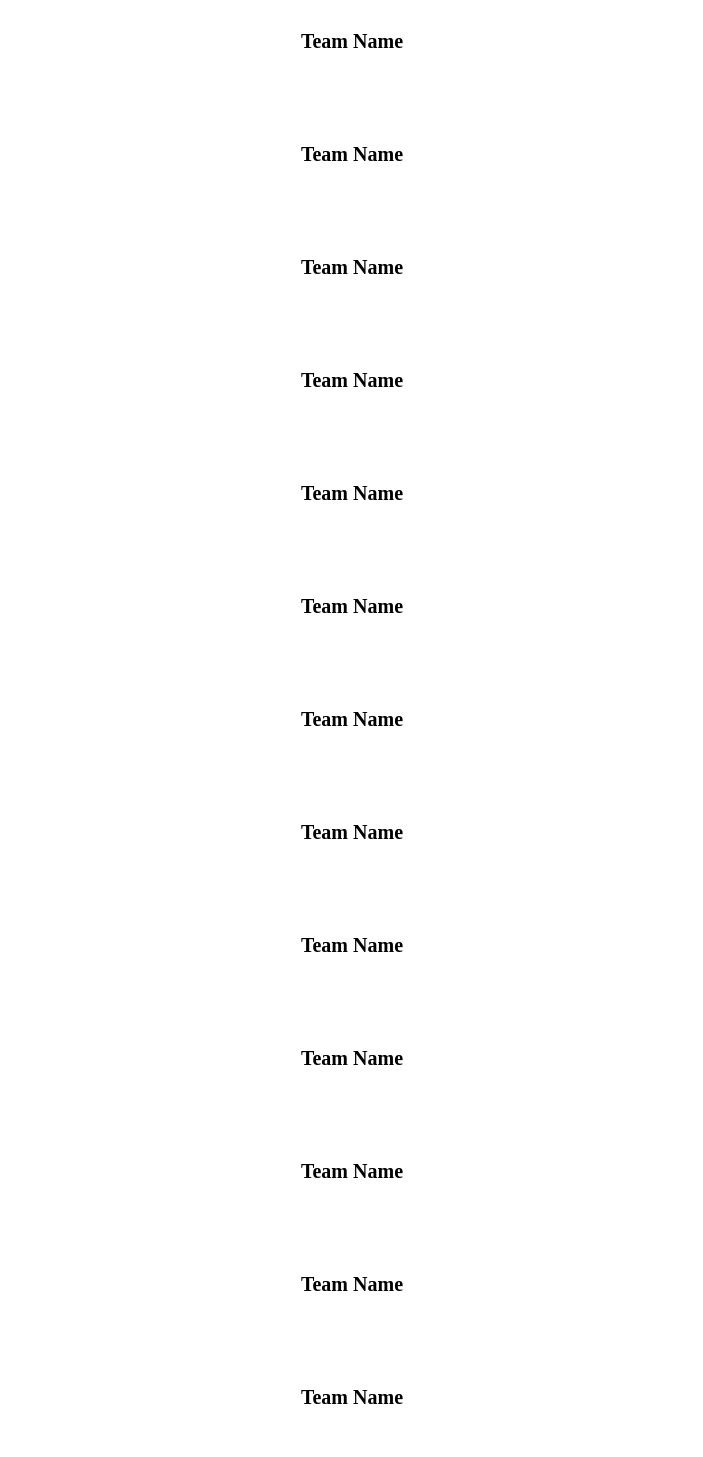
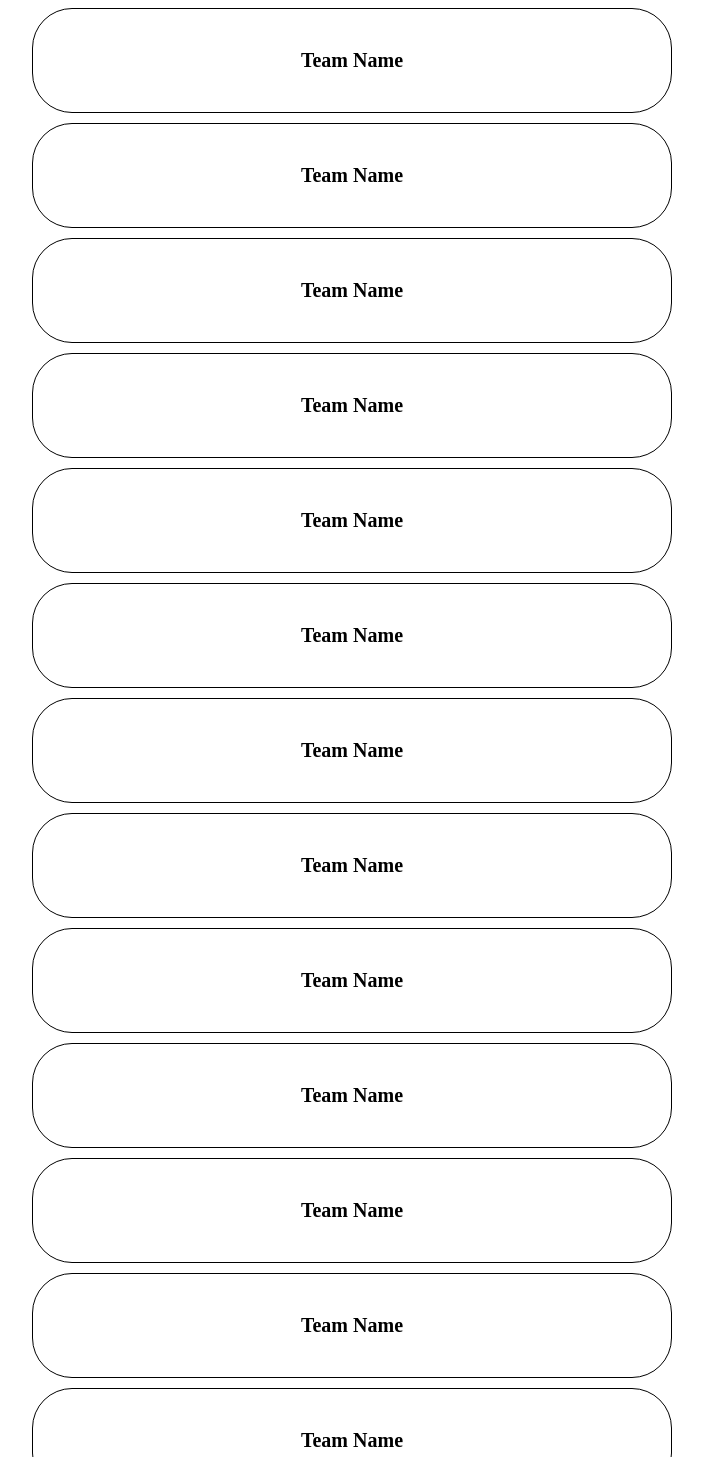
Before and after one commit to ecell-vitc/Pitchers-Showdown, a React (Create React App) app in the folder ecell_app/: page /list_of_business in a window 1280 px wide. Shown: the part 1253-2710 px from the top of the page, without its empty margins (288-991 px from the left). Built offline with nearby package versions, Linux system fonts and the light colour scheme.

Commit message:
updated page

```diff
--- a/ecell_app/src/containers/ListOfBusiness.js
+++ b/ecell_app/src/containers/ListOfBusiness.js
@@ -1,5 +1,5 @@
-import React from "react"
-import Logo from "../images/logo.png"
+import React from "react";
+import Logo from "../images/logo.png";
 
 const Listofbusiness = () => {
   return (
@@ -14,60 +14,160 @@ const Listofbusiness = () => {
         </div>
 
         <div class="buttons">
-                        <button class="Teams"><a href="/business_about/1">Team Name</a></button>
-                        <button class="Teams"><a href="/business_about/2">Team Name</a></button>
-                        <button class="Teams"><a href="/business_about/3">Team Name</a></button>
-                        <button class="Teams"><a href="/business_about/4">Team Name</a></button>
-                        <button class="Teams"><a href="/business_about/5">Team Name</a></button>
-                        <button class="Teams"><a href="/business_about/6">Team Name</a></button>
-                        <button class="Teams"><a href="/business_about/7">Team Name</a></button>
-                        <button class="Teams"><a href="/business_about/8">Team Name</a></button>
-                        <button class="Teams"><a href="/business_about/9">Team Name</a></button>
-                        <button class="Teams"><a href="/business_about/10">Team Name</a></button>
-                        <button class="Teams"><a href="/business_about/11">Team Name</a></button>
-                        <button class="Teams"><a href="/business_about/12">Team Name</a></button>
-                        <button class="Teams"><a href="/business_about/13">Team Name</a></button>
-                        <button class="Teams"><a href="/business_about/14">Team Name</a></button>
-                        <button class="Teams"><a href="/business_about/15">Team Name</a></button>
-                        <button class="Teams"><a href="/business_about/16">Team Name</a></button>
-                        <button class="Teams"><a href="/business_about/17">Team Name</a></button>
-                        <button class="Teams"><a href="/business_about/18">Team Name</a></button>
-                        <button class="Teams"><a href="/business_about/19">Team Name</a></button>
-                        <button class="Teams"><a href="/business_about/20">Team Name</a></button>
-                        <button class="Teams"><a href="/business_about/21">Team Name</a></button>
-                        <button class="Teams"><a href="/business_about/22">Team Name</a></button>
-                        <button class="Teams"><a href="/business_about/23">Team Name</a></button>
-                        <button class="Teams"><a href="/business_about/24">Team Name</a></button>
-                        <button class="Teams"><a href="/business_about/25">Team Name</a></button>
-                        <button class="Teams"><a href="/business_about/26">Team Name</a></button>
-                        <button class="Teams"><a href="/business_about/27">Team Name</a></button>
-                        <button class="Teams"><a href="/business_about/28">Team Name</a></button>
-                        <button class="Teams"><a href="/business_about/29">Team Name</a></button>
-                        <button class="Teams"><a href="/business_about/30">Team Name</a></button>
-                        <button class="Teams"><a href="/business_about/31">Team Name</a></button>
-                        <button class="Teams"><a href="/business_about/32">Team Name</a></button>
-                        <button class="Teams"><a href="/business_about/33">Team Name</a></button>
-                        <button class="Teams"><a href="/business_about/34">Team Name</a></button>
-                        <button class="Teams"><a href="/business_about/35">Team Name</a></button>
-                        <button class="Teams"><a href="/business_about/36">Team Name</a></button>
-                        <button class="Teams"><a href="/business_about/37">Team Name</a></button>
-                        <button class="Teams"><a href="/business_about/38">Team Name</a></button>
-                        <button class="Teams"><a href="/business_about/39">Team Name</a></button>
-                        <button class="Teams"><a href="/business_about/40">Team Name</a></button>
-                        <button class="Teams"><a href="/business_about/41">Team Name</a></button>
-                        <button class="Teams"><a href="/business_about/42">Team Name</a></button>
-                        <button class="Teams"><a href="/business_about/43">Team Name</a></button>
-                        <button class="Teams"><a href="/business_about/44">Team Name</a></button>
-                        <button class="Teams"><a href="/business_about/45">Team Name</a></button>
-                        <button class="Teams"><a href="/business_about/46">Team Name</a></button>
-                        <button class="Teams"><a href="/business_about/47">Team Name</a></button>
-                        <button class="Teams"><a href="/business_about/48">Team Name</a></button>
-                        <button class="Teams"><a href="/business_about/49">Team Name</a></button>
-                        <button class="Teams"><a href="/business_about/50">Team Name</a></button>
+          <button class="Teams" style={{ border: "1px solid black" }}>
+            <a href="/business_about/1">Team Name</a>
+          </button>
+          <button class="Teams" style={{ border: "1px solid black" }}>
+            <a href="/business_about/2">Team Name</a>
+          </button>
+          <button class="Teams" style={{ border: "1px solid black" }}>
+            <a href="/business_about/3">Team Name</a>
+          </button>
+          <button class="Teams" style={{ border: "1px solid black" }}>
+            <a href="/business_about/4">Team Name</a>
+          </button>
+          <button class="Teams" style={{ border: "1px solid black" }}>
+            <a href="/business_about/5">Team Name</a>
+          </button>
+          <button class="Teams" style={{ border: "1px solid black" }}>
+            <a href="/business_about/6">Team Name</a>
+          </button>
+          <button class="Teams" style={{ border: "1px solid black" }}>
+            <a href="/business_about/7">Team Name</a>
+          </button>
+          <button class="Teams" style={{ border: "1px solid black" }}>
+            <a href="/business_about/8">Team Name</a>
+          </button>
+          <button class="Teams" style={{ border: "1px solid black" }}>
+            <a href="/business_about/9">Team Name</a>
+          </button>
+          <button class="Teams" style={{ border: "1px solid black" }}>
+            <a href="/business_about/10">Team Name</a>
+          </button>
+          <button class="Teams" style={{ border: "1px solid black" }}>
+            <a href="/business_about/11">Team Name</a>
+          </button>
+          <button class="Teams" style={{ border: "1px solid black" }}>
+            <a href="/business_about/12">Team Name</a>
+          </button>
+          <button class="Teams" style={{ border: "1px solid black" }}>
+            <a href="/business_about/13">Team Name</a>
+          </button>
+          <button class="Teams" style={{ border: "1px solid black" }}>
+            <a href="/business_about/14">Team Name</a>
+          </button>
+          <button class="Teams" style={{ border: "1px solid black" }}>
+            <a href="/business_about/15">Team Name</a>
+          </button>
+          <button class="Teams" style={{ border: "1px solid black" }}>
+            <a href="/business_about/16">Team Name</a>
+          </button>
+          <button class="Teams" style={{ border: "1px solid black" }}>
+            <a href="/business_about/17">Team Name</a>
+          </button>
+          <button class="Teams" style={{ border: "1px solid black" }}>
+            <a href="/business_about/18">Team Name</a>
+          </button>
+          <button class="Teams" style={{ border: "1px solid black" }}>
+            <a href="/business_about/19">Team Name</a>
+          </button>
+          <button class="Teams" style={{ border: "1px solid black" }}>
+            <a href="/business_about/20">Team Name</a>
+          </button>
+          <button class="Teams" style={{ border: "1px solid black" }}>
+            <a href="/business_about/21">Team Name</a>
+          </button>
+          <button class="Teams" style={{ border: "1px solid black" }}>
+            <a href="/business_about/22">Team Name</a>
+          </button>
+          <button class="Teams" style={{ border: "1px solid black" }}>
+            <a href="/business_about/23">Team Name</a>
+          </button>
+          <button class="Teams" style={{ border: "1px solid black" }}>
+            <a href="/business_about/24">Team Name</a>
+          </button>
+          <button class="Teams" style={{ border: "1px solid black" }}>
+            <a href="/business_about/25">Team Name</a>
+          </button>
+          <button class="Teams" style={{ border: "1px solid black" }}>
+            <a href="/business_about/26">Team Name</a>
+          </button>
+          <button class="Teams" style={{ border: "1px solid black" }}>
+            <a href="/business_about/27">Team Name</a>
+          </button>
+          <button class="Teams" style={{ border: "1px solid black" }}>
+            <a href="/business_about/28">Team Name</a>
+          </button>
+          <button class="Teams" style={{ border: "1px solid black" }}>
+            <a href="/business_about/29">Team Name</a>
+          </button>
+          <button class="Teams" style={{ border: "1px solid black" }}>
+            <a href="/business_about/30">Team Name</a>
+          </button>
+          <button class="Teams" style={{ border: "1px solid black" }}>
+            <a href="/business_about/31">Team Name</a>
+          </button>
+          <button class="Teams" style={{ border: "1px solid black" }}>
+            <a href="/business_about/32">Team Name</a>
+          </button>
+          <button class="Teams" style={{ border: "1px solid black" }}>
+            <a href="/business_about/33">Team Name</a>
+          </button>
+          <button class="Teams" style={{ border: "1px solid black" }}>
+            <a href="/business_about/34">Team Name</a>
+          </button>
+          <button class="Teams" style={{ border: "1px solid black" }}>
+            <a href="/business_about/35">Team Name</a>
+          </button>
+          <button class="Teams" style={{ border: "1px solid black" }}>
+            <a href="/business_about/36">Team Name</a>
+          </button>
+          <button class="Teams" style={{ border: "1px solid black" }}>
+            <a href="/business_about/37">Team Name</a>
+          </button>
+          <button class="Teams" style={{ border: "1px solid black" }}>
+            <a href="/business_about/38">Team Name</a>
+          </button>
+          <button class="Teams" style={{ border: "1px solid black" }}>
+            <a href="/business_about/39">Team Name</a>
+          </button>
+          <button class="Teams" style={{ border: "1px solid black" }}>
+            <a href="/business_about/40">Team Name</a>
+          </button>
+          <button class="Teams" style={{ border: "1px solid black" }}>
+            <a href="/business_about/41">Team Name</a>
+          </button>
+          <button class="Teams" style={{ border: "1px solid black" }}>
+            <a href="/business_about/42">Team Name</a>
+          </button>
+          <button class="Teams" style={{ border: "1px solid black" }}>
+            <a href="/business_about/43">Team Name</a>
+          </button>
+          <button class="Teams" style={{ border: "1px solid black" }}>
+            <a href="/business_about/44">Team Name</a>
+          </button>
+          <button class="Teams" style={{ border: "1px solid black" }}>
+            <a href="/business_about/45">Team Name</a>
+          </button>
+          <button class="Teams" style={{ border: "1px solid black" }}>
+            <a href="/business_about/46">Team Name</a>
+          </button>
+          <button class="Teams" style={{ border: "1px solid black" }}>
+            <a href="/business_about/47">Team Name</a>
+          </button>
+          <button class="Teams" style={{ border: "1px solid black" }}>
+            <a href="/business_about/48">Team Name</a>
+          </button>
+          <button class="Teams" style={{ border: "1px solid black" }}>
+            <a href="/business_about/49">Team Name</a>
+          </button>
+          <button class="Teams" style={{ border: "1px solid black" }}>
+            <a href="/business_about/50">Team Name</a>
+          </button>
         </div>
       </div>
     </>
-    )
-}
+  );
+};
 
-export default Listofbusiness
+export default Listofbusiness;
```
Lines whose indentation alone changed are shown as unchanged.
